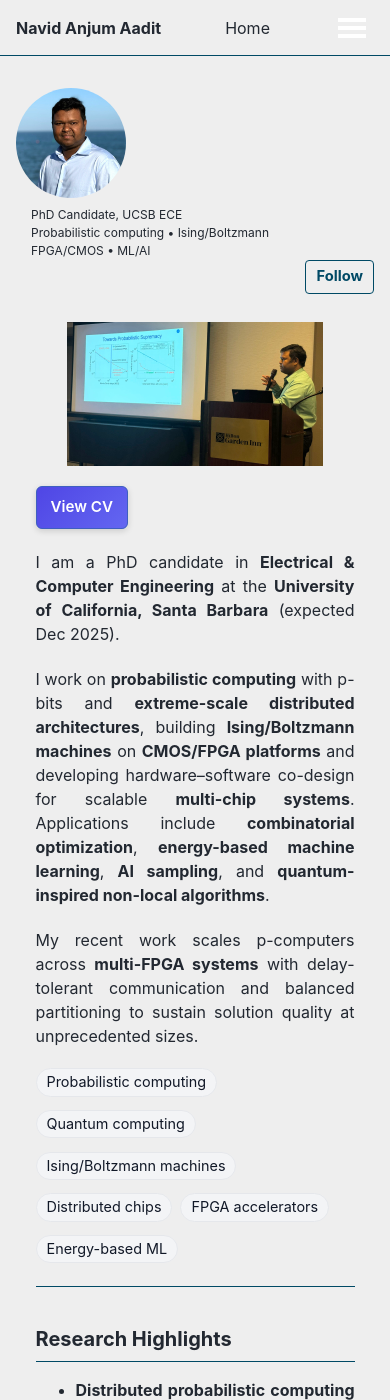
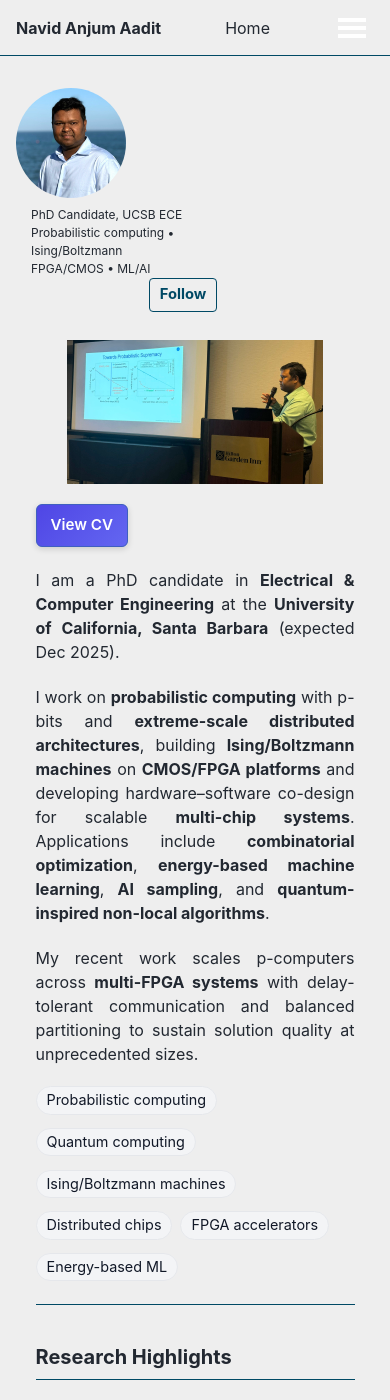
Before and after one commit to navidaadit/navidaadit.github.io, a Jekyll site: the page built from _pages/about.md, in a window 390 px wide and 1400 px high. Built offline with Jekyll 4.4.1, drawn with Linux system fonts in a browser that asks for light colours.

Commit message:
Update _custom.scss

```diff
--- a/_sass/_custom.scss
+++ b/_sass/_custom.scss
@@ -347,20 +347,29 @@
   color: #1e40af !important;
 }
 
-/* ===== Follow button & dropdown (mobile only) ===== */
-.sidebar { position: relative; z-index: 2000; } /* keep dropdown above page content */
+/* ===== Follow button width = content column width (mobile) ===== */
+@media (max-width:1023px){
+  /* cap the entire author block to the same column width */
+  .sidebar > [itemscope][itemtype="http://schema.org/Person"]{
+    max-width: var(--content-max) !important;
+    margin-left: 0 !important;       /* align with content column */
+    margin-right: auto !important;
+  }
 
-@media (max-width: 1023px) {
-  /* Keep the trigger on the RIGHT */
+  /* keep the Follow trigger inside that cap (button on the right) */
   .author__urls-wrapper{
     position: relative !important;
     display: flex !important;
-    justify-content: flex-end !important;
+    justify-content: flex-end !important;  /* button on the right */
     align-items: center !important;
     width: 100% !important;
+    max-width: var(--content-max) !important; /* <= key line */
+    margin-left: 0 !important;
+    margin-right: auto !important;
+    box-sizing: border-box !important;
   }
 
-  /* Tighter button (no full-width) */
+  /* make the button itself not stretch */
   .author__urls-wrapper .btn{
     width: auto !important;
     padding: 7px 10px !important;
@@ -369,23 +378,21 @@
     white-space: nowrap !important;
   }
 
-  /* Dropdown anchored to the button, on top of everything */
+  /* dropdown anchored to the button, never wider than the column */
   .author__urls{
     position: absolute !important;
     right: 0 !important;
-    left: auto !important;
     top: calc(100% + 8px) !important;
-    display: none;                /* MM toggles .is--visible */
     min-width: 220px !important;
-    background: #fff !important;  /* avoid “transparent” look */
+    max-width: 100% !important;          /* <= prevents overflow */
+    background: #fff !important;
     border: 1px solid #e5e7eb !important;
     box-shadow: 0 8px 22px rgba(0,0,0,.15) !important;
     z-index: 3000 !important;
+    display: none;                        /* toggled by the theme */
   }
-  .author__urls.is--visible{ display:block !important; }
+  .author__urls.is--visible{ display: block !important; }
 }
 
-/* Desktop: leave default theme behavior intact */
-@media (min-width: 1024px){
-  .author__urls-wrapper{ display:block; }
-}
+/* ensure the sidebar sits above content when dropdown opens */
+.sidebar{ position: relative; z-index: 2000; }
```
